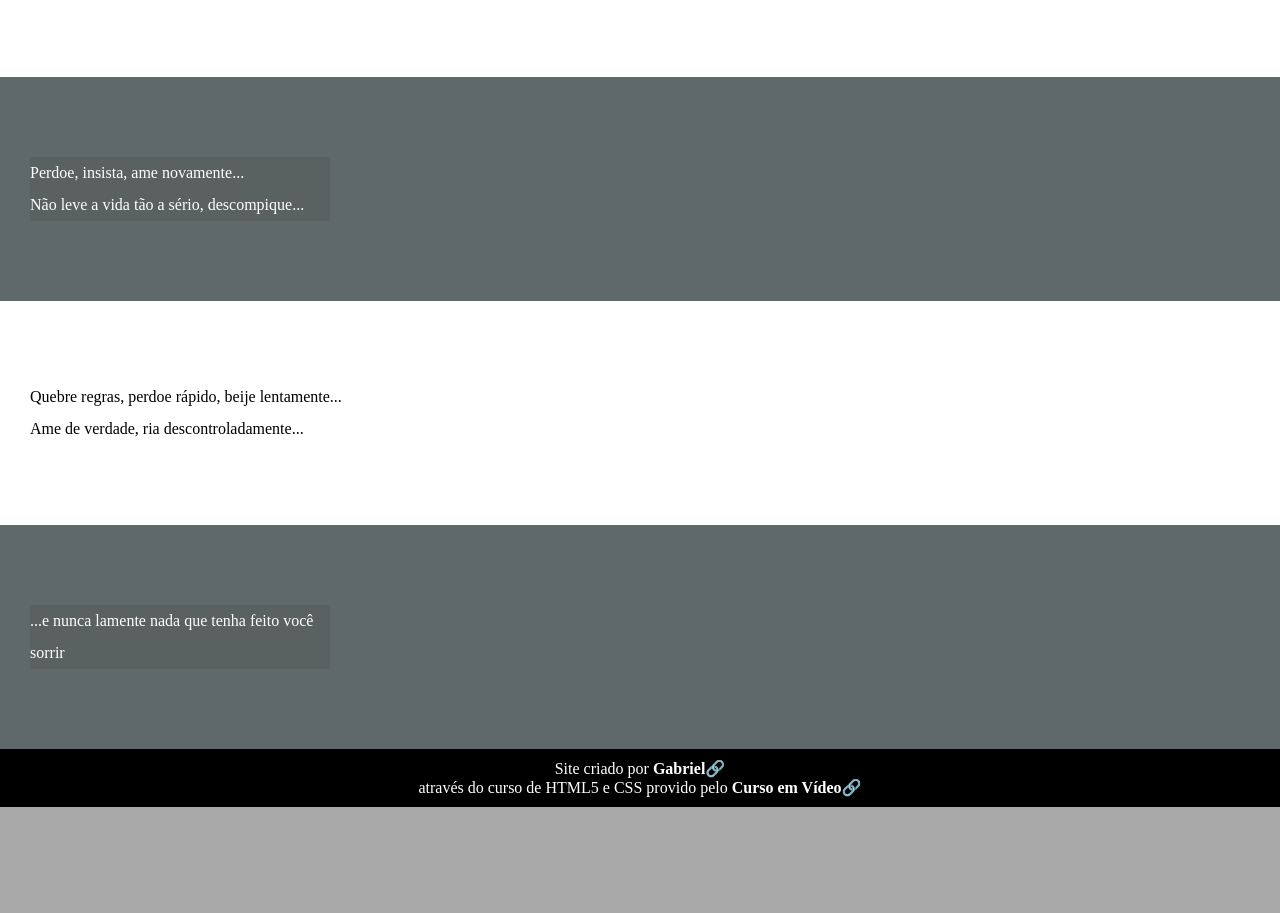
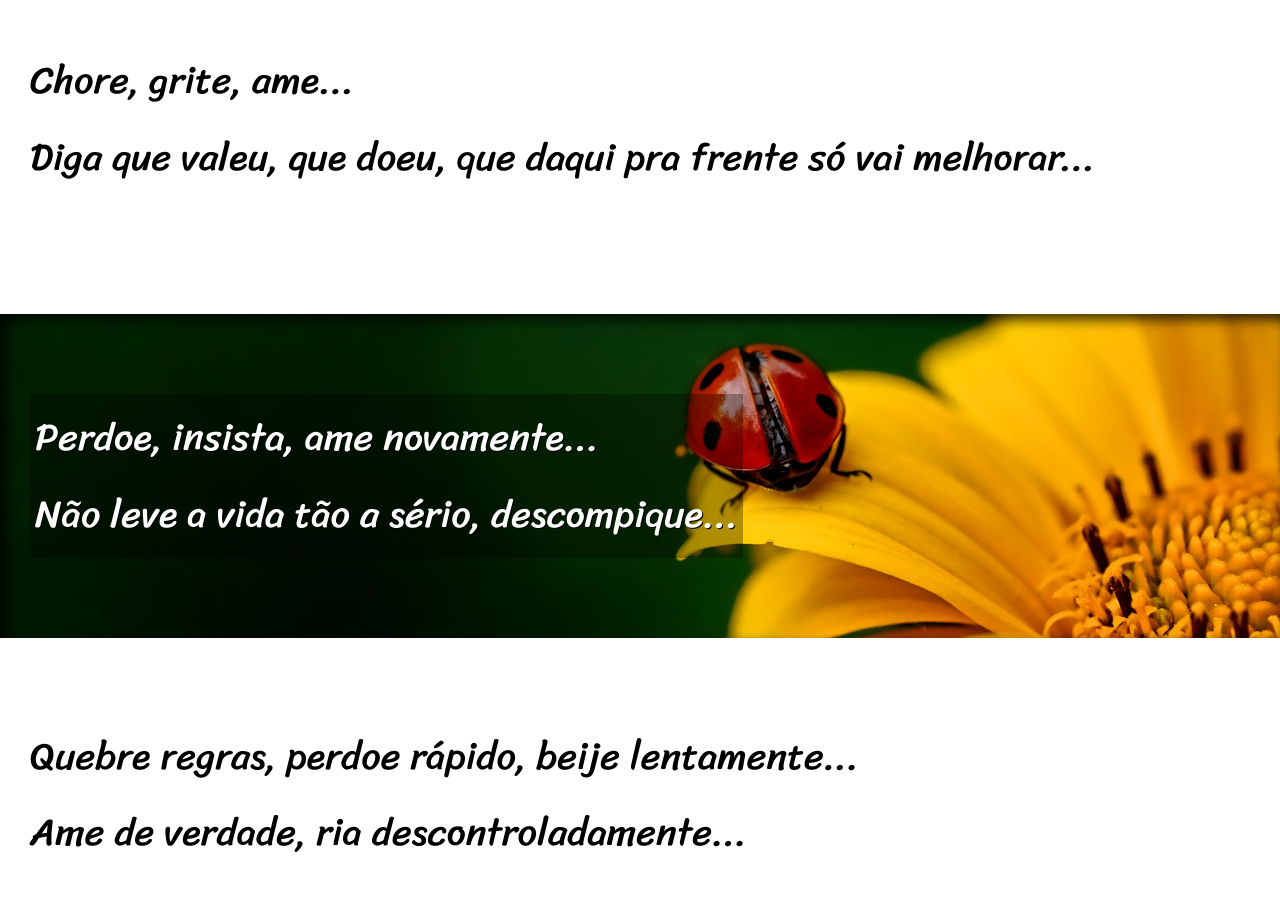
Before and after one commit to gg-br/site-cursoemvideo-02, a plain HTML site: page index.html in a window 1280 px wide. Shown: the part 302-1215 px from the top of the page. Before the commit the page ends 1109 px from the top, so only its background shows below. Drawn offline with Linux system fonts and the light colour scheme.

Commit message:
04/04/24

```diff
--- a/estilos/style.css
+++ b/estilos/style.css
@@ -1,4 +1,12 @@
 @charset "UTF-8";
+
+@import url('https://fonts.googleapis.com/css2?family=Sriracha&display=swap');
+
+:root
+{
+    --fonte1: Verdana, Geneva, Tahoma, sans-serif;
+    --font2: "Sriracha", cursive;
+}
 
 *
 {
@@ -8,8 +16,10 @@
 
 html, body
 {
+    font-family: var(--font2);
     min-height: 100%;
     background-color: darkgray;
+    font-size: 1em;
 }
 
 header
@@ -23,11 +33,15 @@ header > h1
 {
     padding-top: 50px;
     font-variant: small-caps;
+    font-family: var(--fonte1);
+    font-size: 10vw;
 }
 
 header > p
 {
     padding-bottom: 50px;
+    font-family: var(--fonte1);
+    font-size: 0.8em;
 }
 
 a
@@ -53,6 +67,7 @@ section
     padding-bottom: 10vh;
     line-height: 2em;
     padding-left: 30px;
+    font-size: 3vw;
 }
 
 section.normal
@@ -66,12 +81,36 @@ section.imagem
 {
     background-color: rgb(96, 105, 105);
     color: white;
+    box-shadow: inset 6px 6px 13px 0px rgba(0, 0, 0, 0.767);
+    background-size: cover;
+    background-attachment: fixed;
+}
+
+section > p
+{
+    padding-bottom: 1em;
 }
 
 section.imagem > p
 {
-    background-color: rgba(0, 0, 0, 0.075);
-    width: 300px;
+    background-color: rgba(0, 0, 0, 0.308);
+    display: inline-block;
+    padding: 5px;
+    text-shadow: 1px 1px 0px black;
+}
+
+section#img01
+{
+    background-image: url('../imagens/background001.jpg');
+    background-position: right center;
+    background-size: cover;
+}
+
+section#img02
+{
+    background-image: url('../imagens/background002.jpg');
+    background-position: right center;
+    background-size: cover;
 }
 
 footer
--- a/index.html
+++ b/index.html
@@ -24,7 +24,7 @@
         </section>
 
 
-        <section class="imagem">
+        <section class="imagem" id="img01">
             <p>
                 Perdoe, insista, ame novamente... <br>
                 Não leve a vida tão a sério, descompique...
@@ -38,11 +38,17 @@
              </p>
         </section>
 
-        <section class="imagem">
+        <section class="imagem" id="img02">
             <p>
                 ...e nunca lamente nada que tenha feito você sorrir
             </p>
         </section>
+
+        <section class="normal">
+            <p>
+
+            </p>
+       </section>
 
     <footer>
         <p>Site criado por <a href="https://github.com/gg-br" target="_blank" class="externo">Gabriel</a></p> através do curso de HTML5 e CSS provido pelo <a href="https://www.cursoemvideo.com/" target="_blank" class="externo">Curso em Vídeo</a>
```
